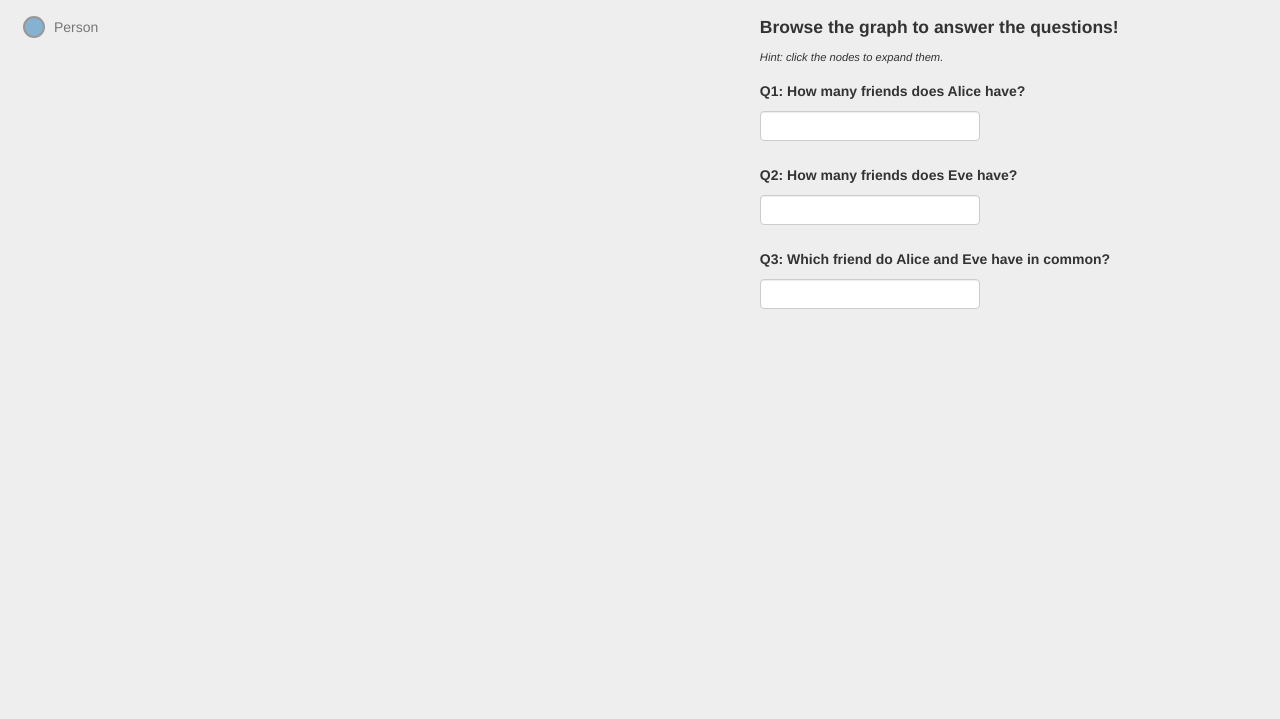
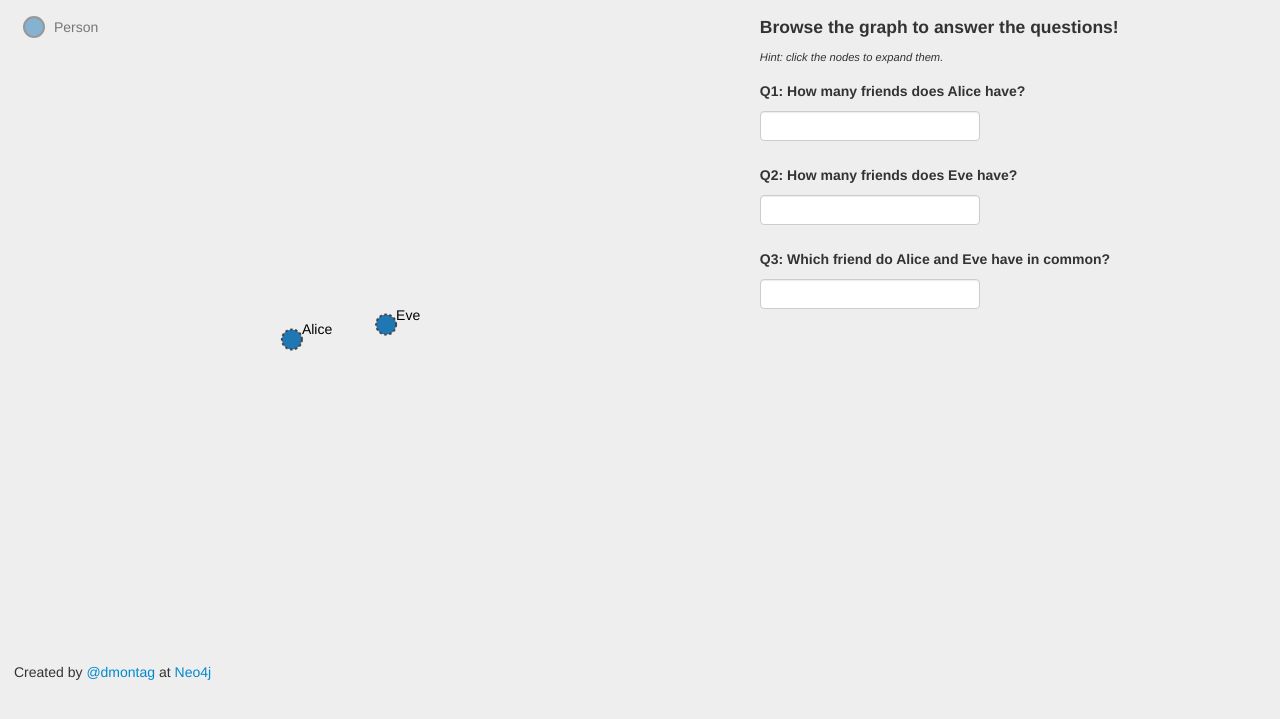
Before and after one commit to dmontag/graph-game, a plain HTML site: page index.html in a window 1280 px wide. Shown: the part 67-786 px from the top of the page. Drawn offline with Linux system fonts and the light colour scheme.

Commit message:
Added credits

```diff
--- a/index.html
+++ b/index.html
@@ -18,10 +18,10 @@
 
 body {
     background-color: #eeeeee;
+    padding: 1em;
 }
 
 .levels {
-    padding: 1em;
 }
 
 .node {
@@ -85,8 +85,8 @@ var activeLevel = 0;
 $(document).ready(function() {
 
     var settings = {
-        width: 600,
-        height: 600,
+        width: 650,
+        height: 650,
 
         forceCharge: -500,
         forceDistance: 50,
@@ -211,5 +211,6 @@ function checkAnswer(level, levelnum, qnum) {
 </head>
 <body>
 <div class="levels"></div>
+<div>Created by <a href="http://twitter.com/dmontag">@dmontag</a> at <a href="http://neo4j.org">Neo4j</a></div>
 </body>
 </html>
--- a/js/modelviz.js
+++ b/js/modelviz.js
@@ -11,9 +11,9 @@ function ModelViz(settings, parent, model) {
         .on("tick", tick)
         .size([settings.width, settings.height]);
 
-    var svg = d3.select(parent || "body").append("svg");
-        // .attr("width", settings.width)
-        // .attr("height", settings.height);
+    var svg = d3.select(parent || "body").append("svg")
+        .attr("width", settings.width)
+        .attr("height", settings.height);
     var linkGroup = svg.append("g").attr("class", "links");
     var nodeGroup = svg.append("g").attr("class", "nodes");
     var legendGroup = svg.append("g").attr("class", "legend");
```
